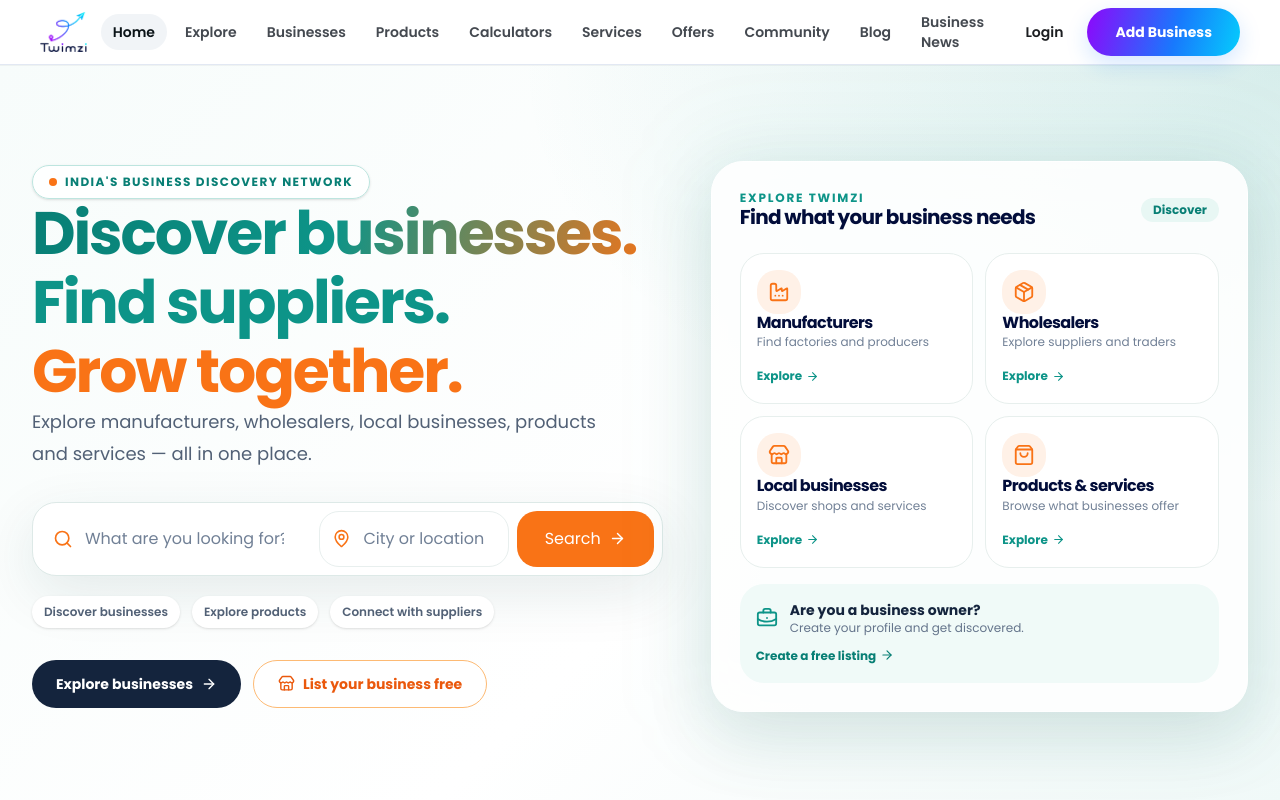
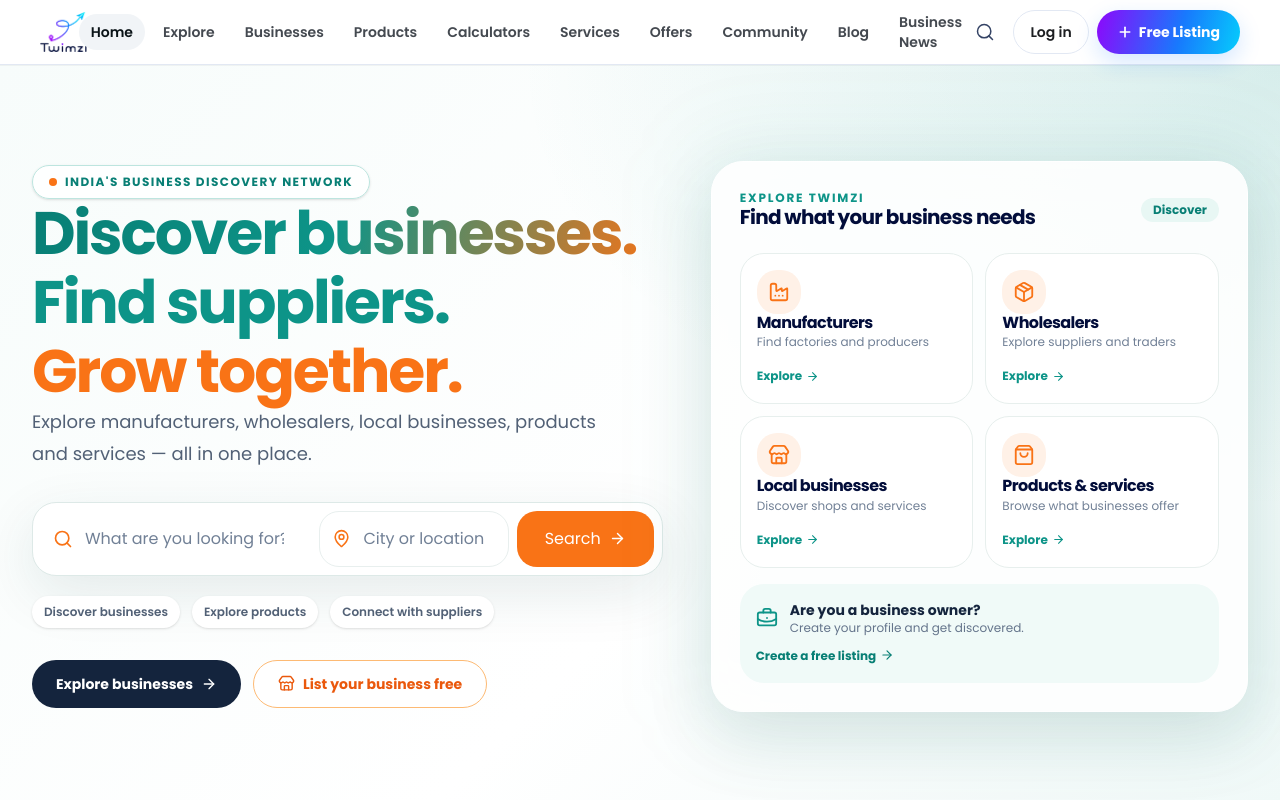
Before and after one commit to twimzi/twimzi-web, a Next.js app: page / in a window 1280 px wide. Shown: the top 800 px of the page. Built offline with nearby package versions, Linux system fonts and the light colour scheme; no server answers.

Commit message:
Add prominent Free Listing and search header actions

```diff
--- a/src/components/layout/header.tsx
+++ b/src/components/layout/header.tsx
@@ -3,6 +3,7 @@
 import Image from "next/image";
 import Link from "next/link";
 import { usePathname, useRouter } from "next/navigation";
+import { Search, Plus } from "lucide-react";
 import { useEffect, useMemo, useState } from "react";
 
 import { createSupabaseBrowserClient } from "@/lib/supabase/client";
@@ -21,10 +22,13 @@ const mainNavigation = [
 ] as const;
 
 const actionLinkClass =
-  "rounded-full px-4 py-3 text-sm font-semibold text-[#1c1e21] transition hover:bg-[#f1f4f7] hover:text-black";
+  "inline-flex min-h-11 items-center justify-center rounded-full border border-[var(--color-border)] px-4 py-2.5 text-sm font-semibold text-[#1c1e21] transition hover:bg-[#f1f4f7] hover:text-black";
 
 const primaryLinkClass =
-  "twimzi-gradient-button inline-flex min-h-12 items-center rounded-full px-7 py-3 text-sm font-bold !text-white transition hover:brightness-110";
+  "twimzi-gradient-button inline-flex min-h-11 items-center justify-center gap-1.5 rounded-full px-5 py-2.5 text-sm font-bold !text-white shadow-sm transition hover:brightness-110";
+
+const searchLinkClass =
+  "inline-flex h-10 w-10 shrink-0 items-center justify-center rounded-full text-[var(--color-text-secondary)] transition hover:bg-[var(--color-primary-light)] hover:text-[var(--color-primary-dark)]";
 
 export function Header() {
   const pathname = usePathname();
@@ -124,16 +128,39 @@ export function Header() {
   };
 
   const accountActionLabel = isBusinessOwner
-    ? "Manage Your Business"
-    : "Add Business";
+    ? "Manage Business"
+    : "Free Listing";
 
   const accountActionHref = isBusinessOwner
     ? "/businesses/dashboard"
     : "/add-business";
 
+  const listingAction = (
+    <Link
+      href={isSessionLoading || !isAuthenticated ? "/add-business" : accountActionHref}
+      className={primaryLinkClass}
+      onClick={closeMobileMenu}
+    >
+      <Plus aria-hidden="true" className="h-4 w-4" strokeWidth={2.5} />
+      <span>{isAuthenticated ? accountActionLabel : "Free Listing"}</span>
+    </Link>
+  );
+
+  const searchAction = (
+    <Link
+      href="/explore"
+      className={searchLinkClass}
+      aria-label="Search businesses and products"
+      title="Search"
+      onClick={closeMobileMenu}
+    >
+      <Search aria-hidden="true" className="h-5 w-5" strokeWidth={1.8} />
+    </Link>
+  );
+
   return (
     <header className="sticky top-0 z-50 border-b border-[var(--color-border)] bg-white/95 shadow-[0_1px_3px_rgba(15,23,42,0.035)] backdrop-blur">
-      <div className="mx-auto flex h-16 w-full max-w-[1600px] items-center gap-6 px-5 sm:px-8 xl:px-10">
+      <div className="mx-auto flex h-16 w-full max-w-[1600px] items-center gap-3 px-3 sm:gap-6 sm:px-8 xl:px-10">
         <Link
           href="/"
           className="flex shrink-0 items-center gap-2"
@@ -146,7 +173,7 @@ export function Header() {
             width={120}
             height={40}
             priority
-            className="h-10 w-auto object-contain"
+            className="h-8 w-auto object-contain sm:h-10"
           />
         </Link>
 
@@ -190,7 +217,8 @@ export function Header() {
           )}
         </nav>
 
-        <div className="hidden shrink-0 items-center justify-end gap-2 lg:flex">
+        <div className="ml-auto hidden shrink-0 items-center justify-end gap-2 lg:flex">
+          {searchAction}
           {!isSessionLoading && isAuthenticated ? (
             <>
               {isSuperAdmin && (
@@ -198,16 +226,12 @@ export function Header() {
                   Admin
                 </Link>
               )}
-
-              <Link href={accountActionHref} className={actionLinkClass}>
-                {accountActionLabel}
-              </Link>
-
+              {listingAction}
               <button
                 type="button"
                 onClick={handleLogout}
                 disabled={isSigningOut}
-                className="min-h-12 rounded-full border border-[var(--color-border)] px-5 py-3 text-sm font-semibold text-[var(--color-text-secondary)] transition hover:bg-[var(--color-primary-light)] hover:text-[var(--color-primary-dark)] disabled:cursor-not-allowed disabled:opacity-60"
+                className="min-h-11 rounded-full border border-[var(--color-border)] px-4 py-2.5 text-sm font-semibold text-[var(--color-text-secondary)] transition hover:bg-[var(--color-primary-light)] hover:text-[var(--color-primary-dark)] disabled:cursor-not-allowed disabled:opacity-60"
               >
                 {isSigningOut ? "Signing out..." : "Logout"}
               </button>
@@ -215,19 +239,41 @@ export function Header() {
           ) : !isSessionLoading ? (
             <>
               <Link href="/login" className={actionLinkClass}>
-                Login
+                Log in
               </Link>
-
-              <Link href="/add-business" className={primaryLinkClass}>
-                Add Business
-              </Link>
+              {listingAction}
             </>
           ) : null}
         </div>
 
+        <div className="ml-auto flex shrink-0 items-center gap-1.5 lg:hidden">
+          {searchAction}
+          {!isSessionLoading && (
+            <>
+              {isAuthenticated ? (
+                listingAction
+              ) : (
+                <>
+                  <Link
+                    href="/login"
+                    className="inline-flex min-h-10 items-center justify-center rounded-full border border-[var(--color-border)] px-3 py-2 text-xs font-semibold text-[#1c1e21] transition hover:bg-[#f1f4f7] sm:px-4 sm:text-sm"
+                  >
+                    Log in
+                  </Link>
+                  <Link
+                    href="/add-business"
+                    className="twimzi-gradient-button inline-flex min-h-10 items-center justify-center gap-1 rounded-full px-3 py-2 text-xs font-bold !text-white shadow-sm transition hover:brightness-110 sm:px-4 sm:text-sm"
+                  >
+                    <Plus aria-hidden="true" className="h-3.5 w-3.5" strokeWidth={2.5} />
+                    Free Listing
+                  </Link>
+                </>
+              )}
+            </>
+          )}
           <button
             type="button"
-          className="inline-flex h-10 w-10 shrink-0 items-center justify-center rounded-lg border border-[var(--color-border)] text-xl text-[var(--color-text-secondary)] transition hover:bg-[var(--color-primary-light)] hover:text-[var(--color-primary-dark)] lg:hidden"
+            className="inline-flex h-9 w-9 shrink-0 items-center justify-center rounded-lg text-lg text-[var(--color-text-secondary)] transition hover:bg-[var(--color-primary-light)] hover:text-[var(--color-primary-dark)]"
             onClick={() => setIsMobileMenuOpen((open) => !open)}
             aria-label={isMobileMenuOpen ? "Close menu" : "Open menu"}
             aria-expanded={isMobileMenuOpen}
@@ -235,9 +281,10 @@ export function Header() {
             {isMobileMenuOpen ? "×" : "☰"}
           </button>
         </div>
+      </div>
 
       {isMobileMenuOpen && (
-        <div className="border-t border-[var(--color-border)] bg-white md:hidden">
+        <div className="border-t border-[var(--color-border)] bg-white lg:hidden">
           <nav
             className="mx-auto flex max-w-7xl flex-col px-4 py-3 sm:px-6"
             aria-label="Mobile navigation"
@@ -304,23 +351,13 @@ export function Header() {
                   </button>
                 </>
               ) : !isSessionLoading ? (
-                <>
                 <Link
                   href="/login"
                   onClick={closeMobileMenu}
                   className="block rounded-lg px-3 py-3 text-sm font-medium text-[var(--color-text-secondary)] transition hover:bg-[var(--color-primary-light)] hover:text-[var(--color-primary-dark)]"
                 >
-                    Login
+                  Log in
                 </Link>
-
-                  <Link
-                    href="/add-business"
-                    onClick={closeMobileMenu}
-                    className="mt-2 block rounded-lg bg-[var(--color-primary)] px-3 py-3 text-center text-sm font-semibold text-white transition hover:bg-[var(--color-primary-dark)]"
-                  >
-                    Add Business
-                  </Link>
-                </>
               ) : null}
             </div>
           </nav>
```
Lines whose indentation alone changed are shown as unchanged.
